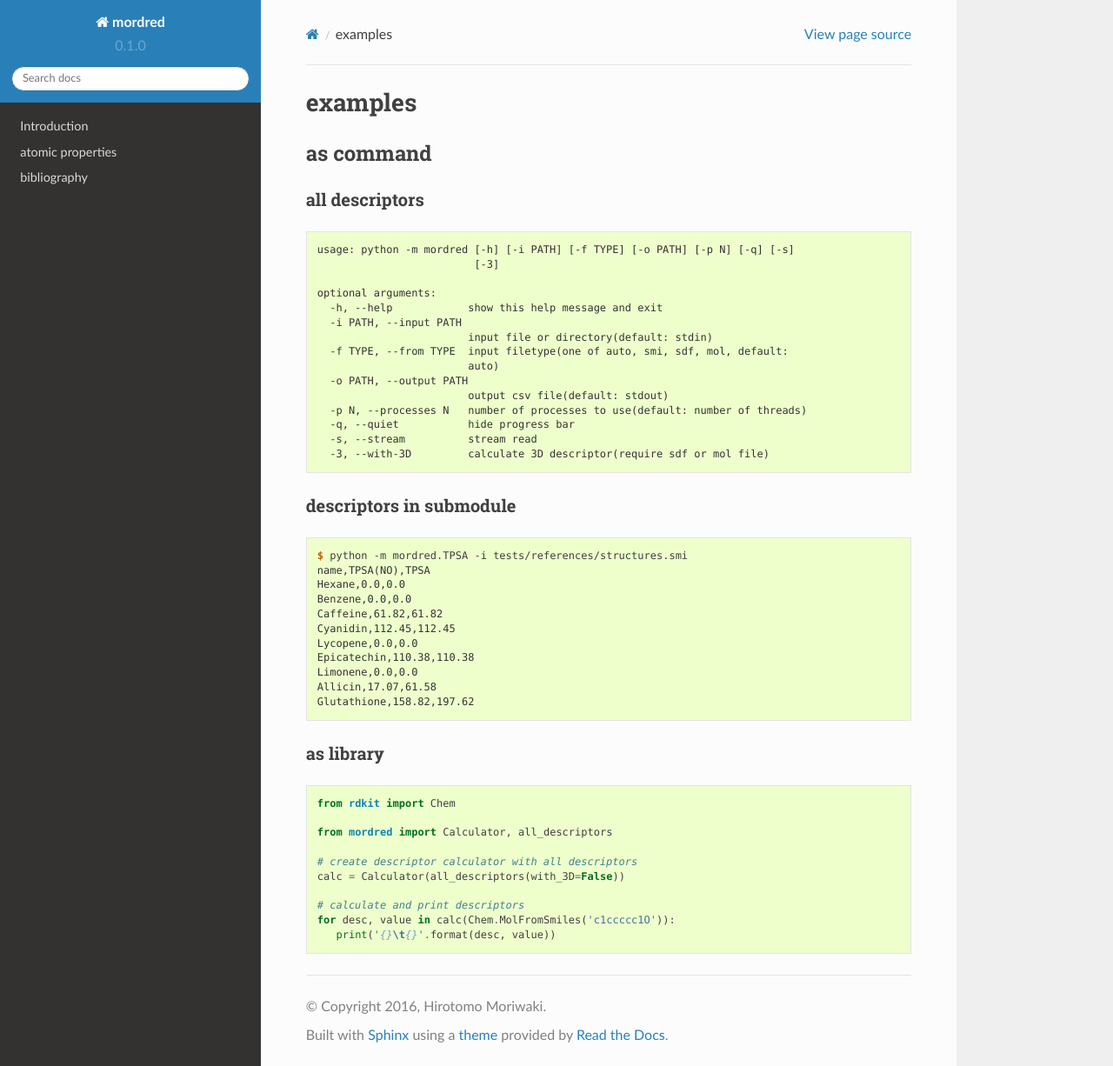
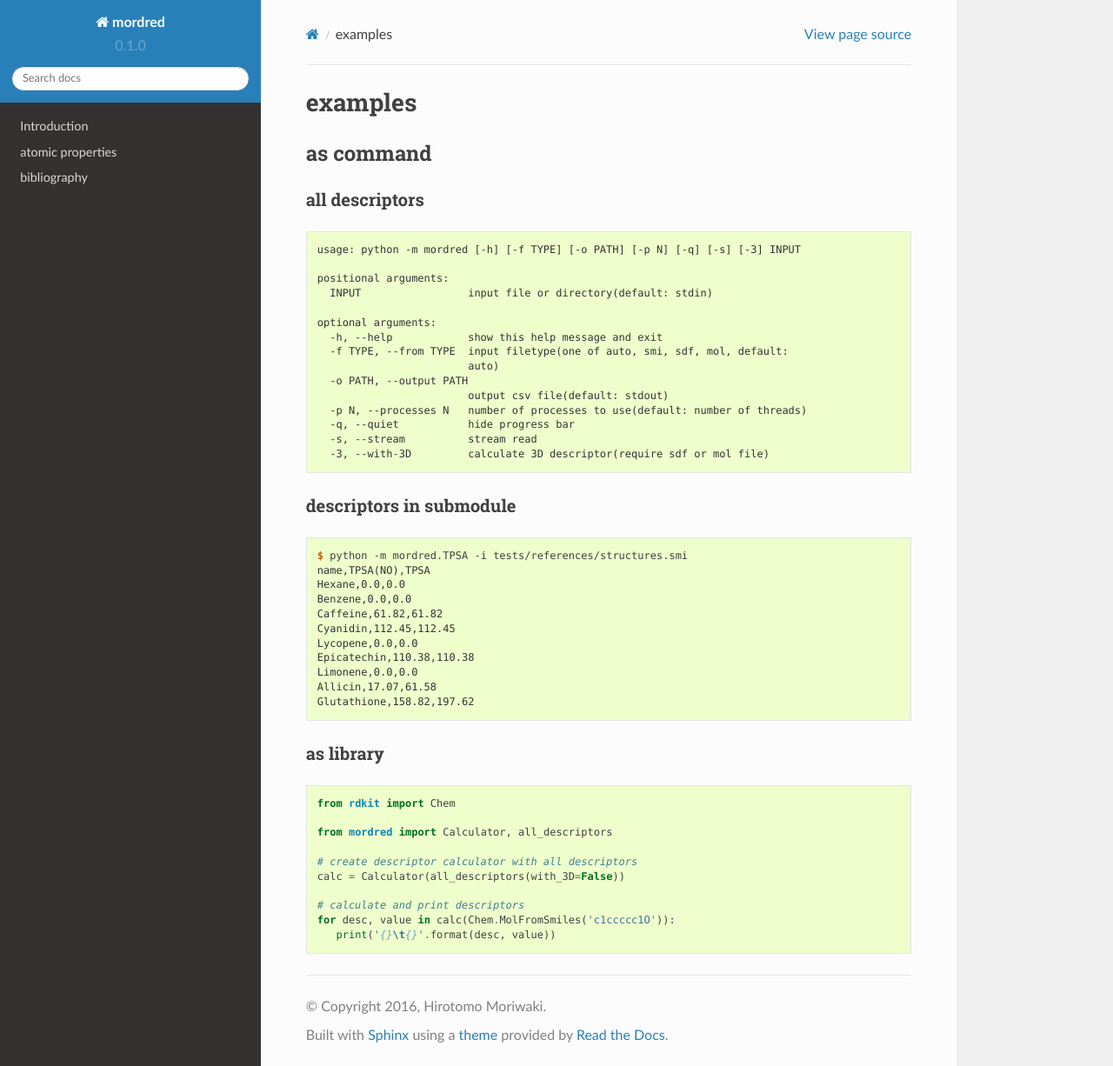
Before and after one commit to mordred-descriptor/mordred, a Sphinx documentation site: the page built from docs/README/70-examples.rst, in a window 1280 px wide and 1226 px high. Shown: the whole window at 87% size. Built offline with Sphinx 7.4.7 and the Read the Docs theme 2.0.0, drawn with Linux system fonts in a browser that asks for light colours; pages that are not in the unit, such as notebooks, are missing from menus.

Commit message:
update README.rst

```diff
--- a/docs/README/70-examples.rst
+++ b/docs/README/70-examples.rst
@@ -9,13 +9,13 @@
 
 .. code:: console
 
-    usage: python -m mordred [-h] [-i PATH] [-f TYPE] [-o PATH] [-p N] [-q] [-s]
-                             [-3]
+    usage: python -m mordred [-h] [-f TYPE] [-o PATH] [-p N] [-q] [-s] [-3] INPUT
+
+    positional arguments:
+      INPUT                 input file or directory(default: stdin)
 
     optional arguments:
       -h, --help            show this help message and exit
-      -i PATH, --input PATH
-                            input file or directory(default: stdin)
       -f TYPE, --from TYPE  input filetype(one of auto, smi, sdf, mol, default:
                             auto)
       -o PATH, --output PATH
```
Also changed, not shown: README.rst (+4 -4 lines).
